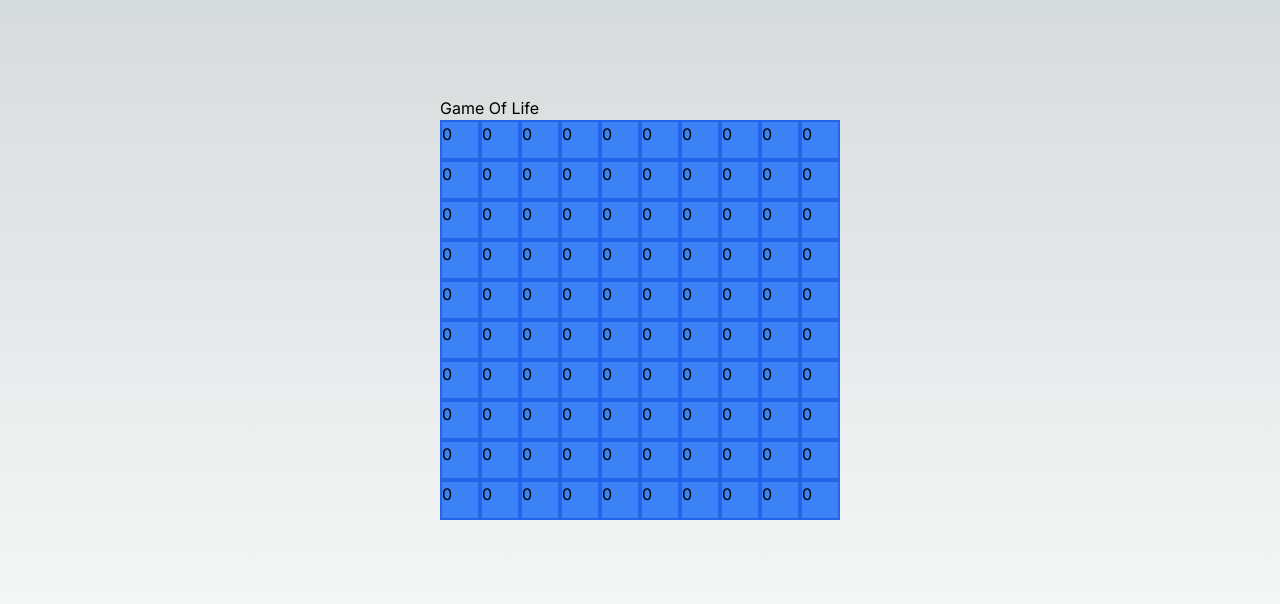
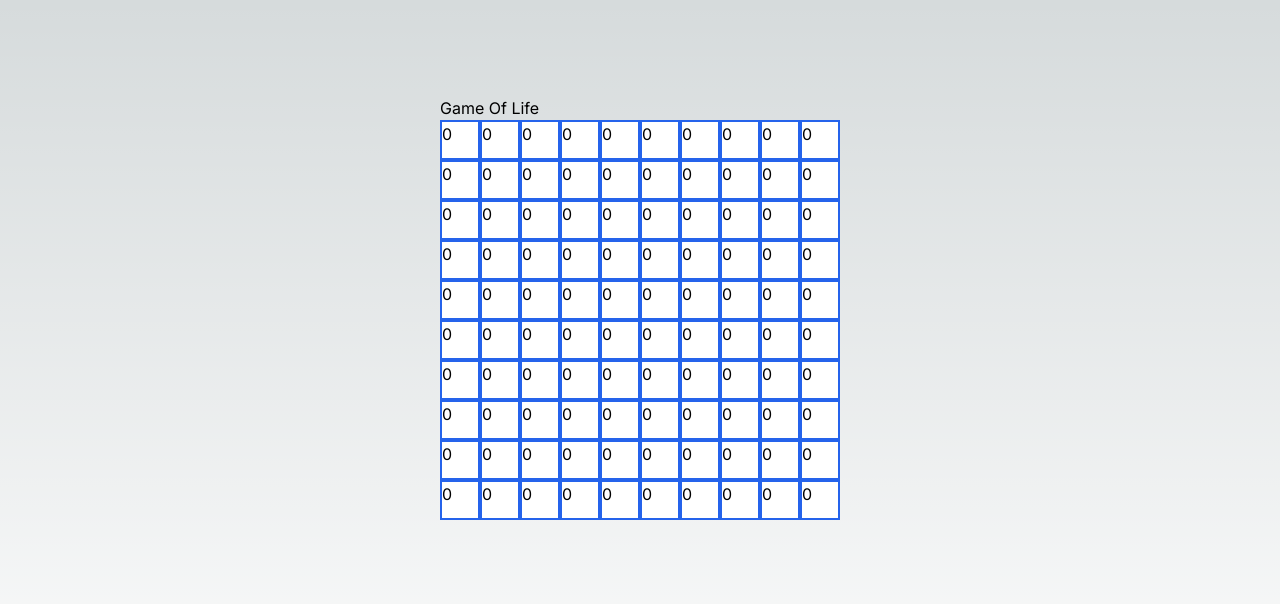
Before and after one commit to BenSparksCode/game-of-life, a Next.js app: page / in a window 1280 px wide. Shown: the top 604 px of the page. Built offline with nearby package versions, Linux system fonts and the light colour scheme.

Commit message:
Cells change color depending on alive/dead

```diff
--- a/app/GameOfLife.tsx
+++ b/app/GameOfLife.tsx
@@ -16,7 +16,7 @@ interface CellProps {
 const Cell: React.FC<CellProps> = ({ cellValue, onClick }) => {
   return (
     <div
-      className="w-10 h-10 bg-blue-500 border-2 border-blue-600"
+      className={`w-10 h-10 border-2 border-blue-600 ${cellValue === 1 ? 'bg-green-500' : 'bg-white'}`}
       onClick={onClick}
     >
       {cellValue}
```
